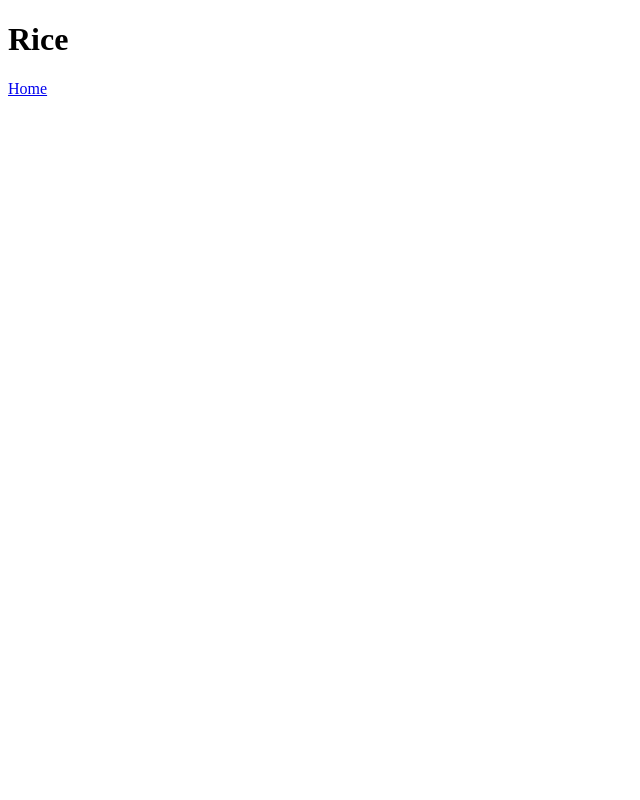
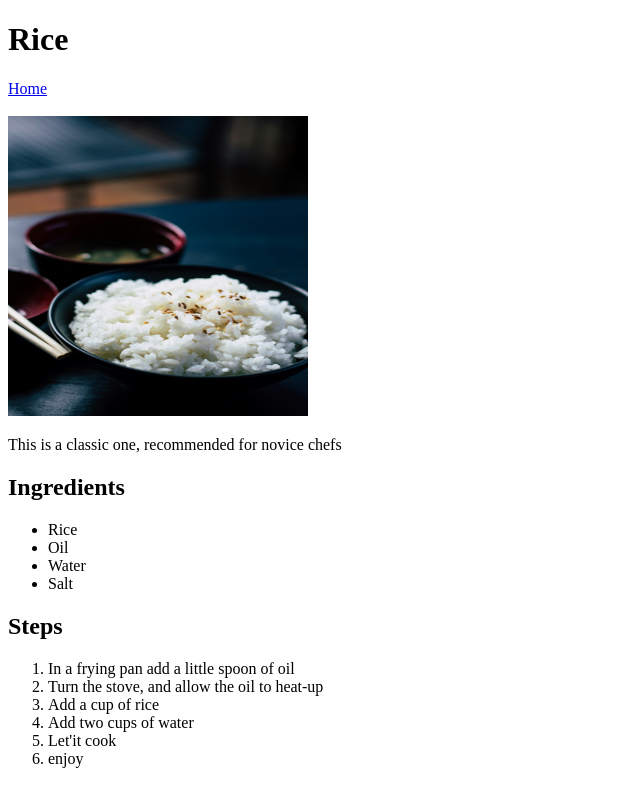
Before and after one commit to M0199/odin-recipes, a plain HTML site: page recipes/rice.html in a window 1280 px wide. Shown: the whole page, without its empty margins (0-640 px from the left). Drawn offline with Linux system fonts and the light colour scheme.

Commit message:
Iteration 3: Recipe page content
Added rice recipe, contains an image of the recipe
completed, also a step-by-step guide with ingredients

```diff
--- a/recipes/rice.html
+++ b/recipes/rice.html
@@ -7,6 +7,24 @@
 </head>
 <body>
     <h1>Rice</h1>
-    <a href="../index.html">Home</a>
+    <a href="../index.html">Home</a> <br><br>
+    <img src="../resources/rice.jpg" alt="Rice finished recipe" width="300" height="300">
+    <p>This is a classic one, recommended for novice chefs</p>
+    <h2>Ingredients</h2>
+    <ul>
+        <li>Rice</li>
+        <li>Oil</li>
+        <li>Water</li>
+        <li>Salt</li>
+    </ul>
+    <h2>Steps</h2>
+    <ol>
+        <li>In a frying pan add a little spoon of oil</li>
+        <li>Turn the stove, and allow the oil to heat-up</li>
+        <li>Add a cup of rice</li>
+        <li>Add two cups of water</li>
+        <li>Let'it cook</li>
+        <li>enjoy</li>
+    </ol>
 </body>
 </html>
```
Also changed, not shown: resources/rice.jpg (added).
